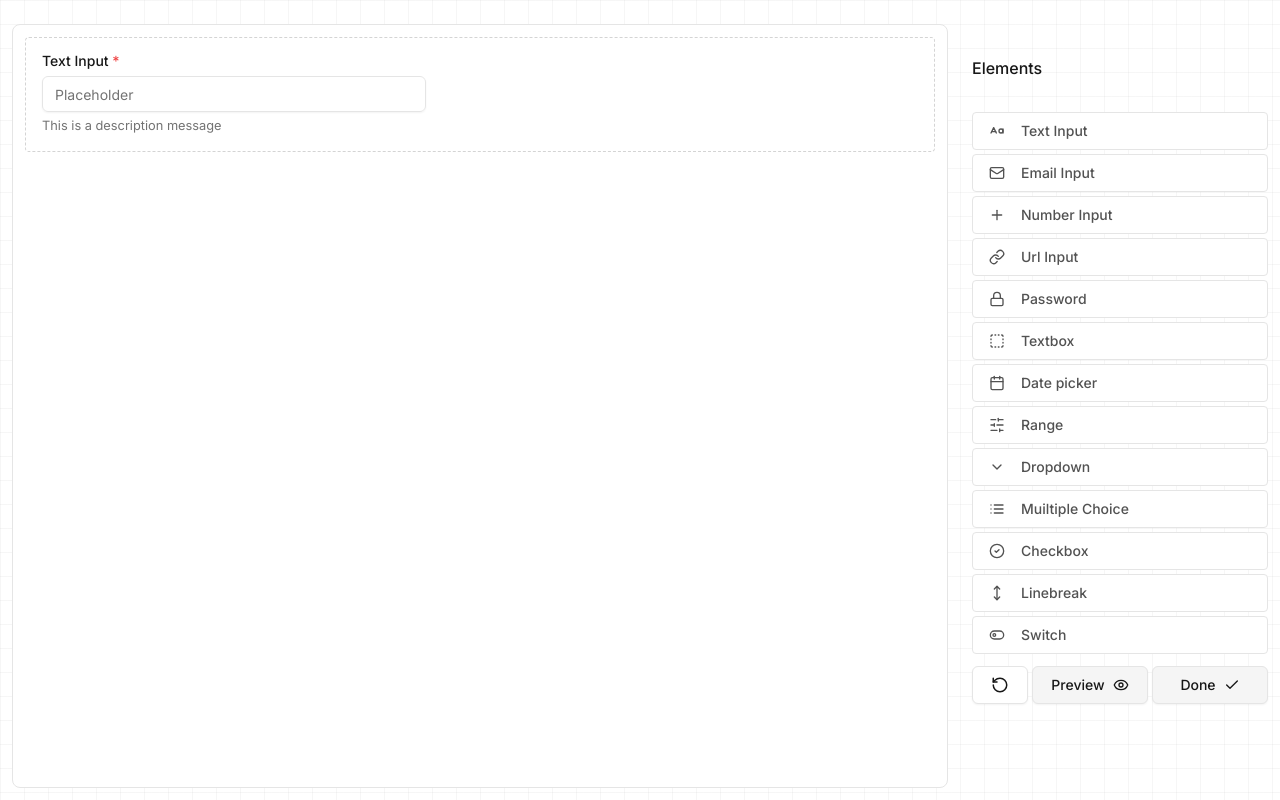
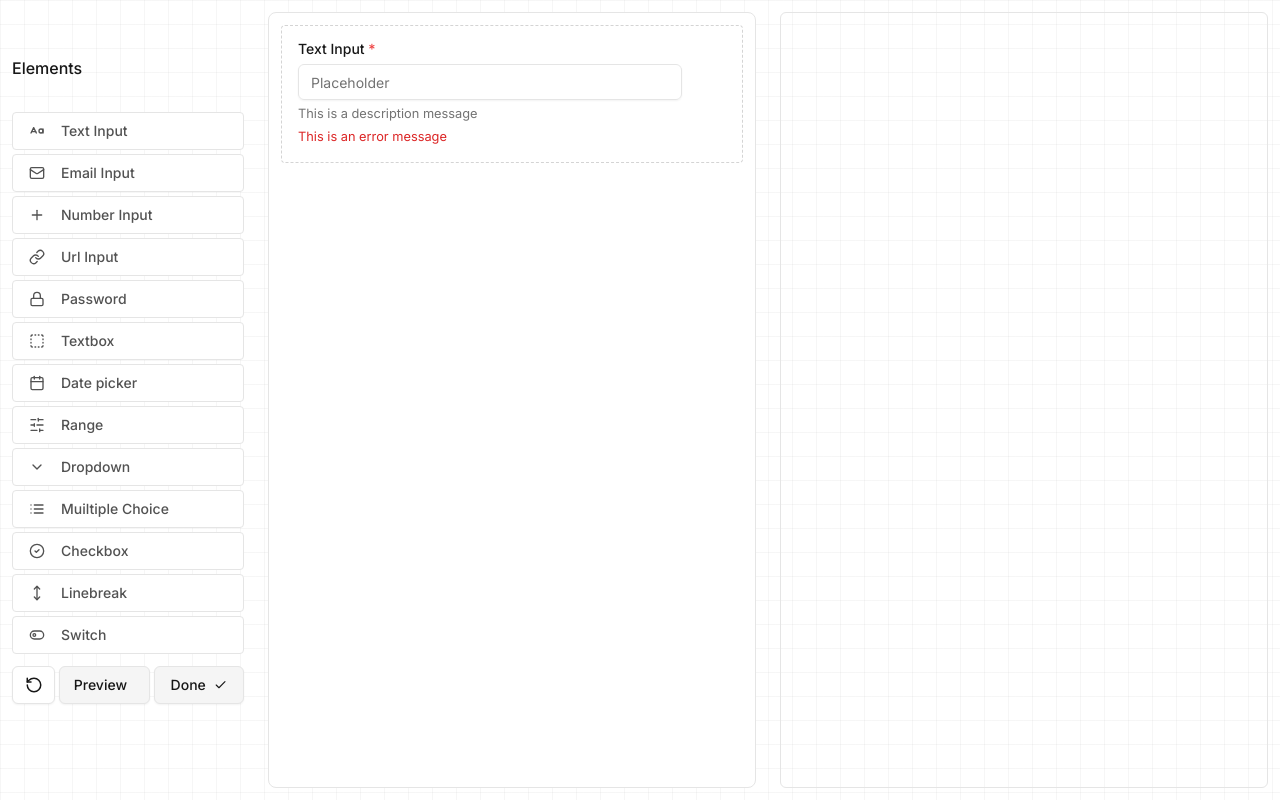
Before and after one commit to Jeff-Maina/form-builder, a Next.js app: page / in a window 1280 px wide. Both pictures are taken after a click on the button "Text Input". Built offline with nearby package versions, Linux system fonts and the light colour scheme.

Commit message:
feat: implement some property tweaking for the text input

```diff
--- a/src/app/_components/editbox.tsx
+++ b/src/app/_components/editbox.tsx
@@ -5,6 +5,7 @@ import { TProperty } from "../types";
 import { ElementsObj } from "../data/Elements";
 import { DragDropContext, Draggable, Droppable } from "@hello-pangea/dnd";
 import { cn } from "@/lib/utils";
+import { ScrollArea } from "@/components/ui/scroll-area";
 
 type TEditboxProps = {
   properties: TProperty[];
@@ -53,6 +54,7 @@ const Editbox = ({
             )}
           >
             {/* container */}
+            <ScrollArea className="h-full max-h-full flex flex-col">
               <div className="w-full h-full  rounded-lg p-3 flex flex-col gap-3">
                 {properties.map((item, index) => {
                   const Component = ElementsObj[item.type];
@@ -64,7 +66,11 @@ const Editbox = ({
                     password_input: "password",
                   };
                   return (
-                  <Draggable key={item.id} draggableId={item.id} index={index}>
+                    <Draggable
+                      key={item.id}
+                      draggableId={item.id}
+                      index={index}
+                    >
                       {(provided, snapshot) => (
                         <div
                           ref={provided.innerRef}
@@ -94,6 +100,7 @@ const Editbox = ({
                 })}
                 {provided.placeholder}
               </div>
+            </ScrollArea>
           </div>
         )}
       </Droppable>
--- a/src/app/_components/elements/input_comp/input_comp.tsx
+++ b/src/app/_components/elements/input_comp/input_comp.tsx
@@ -12,23 +12,14 @@ import DesignTab from "./design-tab";
 import { TCompProps } from "../types";
 import EditComp from "../../edit_comp/edit_comp";
 import { TProperty } from "@/app/types";
+import { TFieldFunctions } from "./type";
 
 type TSheetProps = {
   isSheetOpen: boolean;
   setSheetOpen: (value: boolean) => void;
   item: TCompProps["item"];
   inputType: string;
-  FieldFunctions: {
-    setHideLabel: () => void;
-    setHidePlaceholder: () => void;
-    setHideDescription: () => void;
-    setLabel: (value: string) => void;
-    setDefaultValue: (value: string | number | undefined) => void;
-    setDescription: (value: string) => void;
-    setPlaceholder: (value: string) => void;
-    setIsRequired: () => void;
-    setIsDisabled: () => void;
-  };
+  FieldFunctions: TFieldFunctions;
   FieldProperties: TProperty;
 };
 
@@ -40,30 +31,33 @@ const InputCompSheet = ({
   FieldFunctions,
   FieldProperties,
 }: TSheetProps) => {
+  console.log(FieldProperties);
+
   return (
     <Sheet.Sheet open={isSheetOpen} onOpenChange={setSheetOpen}>
-      <Sheet.SheetContent className="border-none p-6 shadow-none !max-w-lg">
+      <Sheet.SheetContent className="border-none p-2 shadow-none !max-w-xl">
         <Sheet.SheetTitle></Sheet.SheetTitle>
-        <ScrollArea className="w-full max-h-full h-full rounded-lg overflow-hidden">
-          <div className="w-full h-full bg-white p-4 rounded-lg overflow-hidden">
+        <ScrollArea className="w-full max-h-full h-full rounded overflow-hidden">
+          <div className="w-full h-full bg-white p-4 rounded overflow-hidden">
             {/* ACTUAL TABS */}
 
             <Tabs.Tabs defaultValue="model" className="w-full">
-              <Tabs.TabsList className="w-full bg-white gap-3">
+              <Tabs.TabsList className="w-full b gap-3">
                 <Tabs.TabsTrigger
-                  className="w-2/4 !py-2 data-[state=active]:bg-neutral-200 hover:bg-neutral-100 transition-all shadow-none !text-neutral-800"
+                  className="w-2/4  data-[state=active]:bg-white hover:bg-neutral-100 transition-all !text-neutral-800"
                   value="model"
                 >
                   Model
                 </Tabs.TabsTrigger>
                 <Tabs.TabsTrigger
-                  className="w-2/4 !py-2 data-[state=active]:bg-neutral-200 hover:bg-neutral-100 transition-all shadow-none !text-neutral-800"
+                  className="w-2/4  data-[state=active]:bg-white hover:bg-neutral-100 transition-all !text-neutral-800"
                   value="design"
                 >
                   Design
                 </Tabs.TabsTrigger>
               </Tabs.TabsList>
 
+              {/* preview */}
               <div className="w-full p-4 border-neutral-400 h-[140px]  border rounded-md my-4">
                 <div className="h-full flex flex-col w-full max-w-sm justify-center gap-2 relative">
                   {!FieldProperties.isLabelHidden ? (
@@ -171,13 +165,16 @@ const InputComp = ({
         setSheetOpen={setSheetOpen}
       >
         <div className="grid w-full max-w-sm items-center gap-2 relative">
-          <Label htmlFor="input">
-            {label}{" "}
-            {isRequired ? <span className="text-red-500">*</span> : null}
-          </Label>
+          {!isLabelHidden && (
+            <Label htmlFor="input">
+              {label}{" "}
+              {isRequired ? <span className="text-red-500">*</span> : null}
+            </Label>
+          )}
           <div className="grid gap-1">
-            <Input type={inputType} id="input" placeholder={placeholder} />
-            <small className="text-muted-foreground">{description}</small>
+            <Input type={inputType} id="input" placeholder={placeholder} disabled={isDisabled} />
+            {!isDescriptionHidden && <small className="text-muted-foreground">{description}</small>}
+            <small className="text-red-600">This is an error message</small>
           </div>
         </div>
       </EditComp>
--- a/src/app/_components/elements/input_comp/model-tab.tsx
+++ b/src/app/_components/elements/input_comp/model-tab.tsx
@@ -13,25 +13,37 @@ import { CaretSortIcon } from "@radix-ui/react-icons";
 // Collapsible elements
 import * as Collapsible from "@/components/ui/collapsible";
 import { TProperty } from "@/app/types";
+import { TFieldFunctions } from "./type";
 
 type TModelProps = {
   inputType: string;
-  FieldFunctions: {
-    setHideLabel: () => void;
-    setHidePlaceholder: () => void;
-    setHideDescription: () => void;
-    setLabel: (value: string) => void;
-    setDefaultValue: (value: string | number | undefined) => void;
-    setDescription: (value: string) => void;
-    setPlaceholder: (value: string) => void;
-    setIsRequired: () => void;
-    setIsDisabled: () => void;
-  };
+  FieldFunctions: TFieldFunctions;
   FieldProperties: TProperty;
 };
 
 const ModelTab = ({ FieldFunctions, FieldProperties }: TModelProps) => {
-  console.log(FieldProperties.required);
+  const {
+    setHideLabel,
+    setHidePlaceholder,
+    setHideDescription,
+    setLabel,
+    setDefaultValue,
+    setDescription,
+    setPlaceholder,
+    setIsRequired,
+    setIsDisabled,
+  } = FieldFunctions;
+  const {
+    isLabelHidden,
+    isPlaceholderHidden,
+    isDescriptionHidden,
+    label,
+    description,
+    defaultValue,
+    placeholder,
+    required,
+    disabled,
+  } = FieldProperties;
   return (
     <div className="flex flex-col">
       <div className="flex flex-col gap-4">
@@ -47,9 +59,9 @@ const ModelTab = ({ FieldFunctions, FieldProperties }: TModelProps) => {
             <div>
               <div className="flex items-center space-x-2">
                 <Switch
-                  checked={FieldProperties.isLabelHidden}
+                  checked={isLabelHidden}
                   onCheckedChange={() => {
-                    FieldFunctions.setHideLabel();
+                    setHideLabel();
                   }}
                   id="required"
                 />
@@ -67,9 +79,9 @@ const ModelTab = ({ FieldFunctions, FieldProperties }: TModelProps) => {
             <div>
               <div className="flex items-center space-x-2">
                 <Switch
-                  checked={FieldProperties.isDescriptionHidden}
+                  checked={isDescriptionHidden}
                   onCheckedChange={() => {
-                    FieldFunctions.setHideDescription();
+                    setHideDescription();
                   }}
                   id="required"
                 />
@@ -86,9 +98,9 @@ const ModelTab = ({ FieldFunctions, FieldProperties }: TModelProps) => {
             <div>
               <div className="flex items-center space-x-2">
                 <Switch
-                  checked={FieldProperties.disabled}
+                  checked={disabled}
                   onCheckedChange={() => {
-                    FieldFunctions.setIsDisabled();
+                    setIsDisabled();
                   }}
                   id="required"
                 />
@@ -99,25 +111,58 @@ const ModelTab = ({ FieldFunctions, FieldProperties }: TModelProps) => {
 
         <hr className="my-4" />
 
-        <div className="flex flex-col gap-2">
-          <div className="grid w-full items-center gap-2 relative">
-            <Label className="text-neutral-600" htmlFor="field_label">
-              Field label
-            </Label>
-            <Input type="text" id="field_label" placeholder="Field Label" />
-          </div>
+        <div className="flex flex-col gap-4">
+          {!FieldProperties.isLabelHidden && (
+            <div className="grid w-full items-center gap-2 relative">
+              <Label className="text-neutral-600" htmlFor="field_label">
+                Field label
+              </Label>
+              <Input
+                type="text"
+                id="field_label"
+                placeholder="Field Label"
+                value={label}
+                onChange={(e) => setLabel(e.target.value)}
+              />
+            </div>
+          )}
           <div className="grid w-full items-center gap-2 relative">
             <Label className="text-neutral-600" htmlFor="placeholder">
               Placeholder
             </Label>
-            <Input type="text" id="placeholder" placeholder="Placeholder" />
+            <Input
+              type="text"
+              id="placeholder"
+              placeholder="Placeholder"
+              value={placeholder}
+              onChange={(e) => setPlaceholder(e.target.value)}
+            />
           </div>
           <div className="grid w-full items-center gap-2 relative">
             <Label className="text-neutral-600" htmlFor="field_label">
               Default value
             </Label>
-            <Input type="text" id="field_label" placeholder="Default value" />
+            <Input
+              type="text"
+              id="field_label"
+              placeholder="Default value"
+              value={defaultValue}
+              onChange={(e) => setDefaultValue(e.target.value)}
+            />
           </div>
+          {!isDescriptionHidden && (
+            <div className="grid w-full items-center gap-2 relative">
+              <Label className="text-neutral-600" htmlFor="field_label">
+                Description
+              </Label>
+              <Textarea
+                id="field_label"
+                placeholder="Description"
+                value={description}
+                onChange={(e) => setDescription(e.target.value)}
+              />
+            </div>
+          )}
         </div>
       </div>
       <div>
--- /dev/null
+++ b/src/app/_components/elements/input_comp/type.ts
@@ -0,0 +1,13 @@
+type TFieldFunctions = {
+    setHideLabel: () => void;
+    setHidePlaceholder: () => void;
+    setHideDescription: () => void;
+    setLabel: (value: string) => void;
+    setDefaultValue: (value: string | number | undefined) => void;
+    setDescription: (value: string) => void;
+    setPlaceholder: (value: string) => void;
+    setIsRequired: () => void;
+    setIsDisabled: () => void;
+}
+
+export type { TFieldFunctions }
--- a/src/app/page.tsx
+++ b/src/app/page.tsx
@@ -5,6 +5,7 @@ import Editbox from "./_components/editbox";
 import Sidebar from "./_components/sidebar";
 import { DragDropContext } from "@hello-pangea/dnd";
 import { TFormData, TProperty } from "./types";
+import { ScrollArea } from "@/components/ui/scroll-area";
 
 export default function Home() {
   const onDragEnd = useCallback(() => {
@@ -46,6 +47,7 @@ export default function Home() {
       ...prevFormData,
       properties: [...prevFormData.properties, obj],
     }));
+
   };
 
   const deleteProperty = (id: string) => {
@@ -61,8 +63,12 @@ export default function Home() {
 
   return (
     <DragDropContext onDragEnd={onDragEnd}>
-      <div className=" max-w-7xl m-auto w-full lg:h-screen grid grid-cols-4 bg-grid">
-        <div className="h-full pt-6 col-span-3 p-3">
+      <div className=" max-w-[110rem] m-auto w-full lg:h-screen grid grid-cols-5 bg-grid">
+        <div className=" col-span-1 p-3">
+          <Sidebar addProperty={addProperty} />
+        </div>
+
+        <div className="h-screen col-span-2 p-3">
           <Editbox
             deleteField={deleteProperty}
             setRequired={setRequired}
@@ -70,8 +76,9 @@ export default function Home() {
             setProperties={setProperties}
           />
         </div>
-        <div className="h-full col-span-1 p-3">
-          <Sidebar addProperty={addProperty} />
+
+        <div className="h-screen col-span-2 p-3">
+          <div className="w-full h-full border rounded-md"></div>
         </div>
       </div>{" "}
     </DragDropContext>
--- a/src/components/ui/sheet.tsx
+++ b/src/components/ui/sheet.tsx
@@ -58,7 +58,7 @@ const SheetContent = React.forwardRef<
   SheetContentProps
 >(({ side = "right", className, children, ...props }, ref) => (
   <SheetPortal>
-    <SheetOverlay />
+    <SheetOverlay className="bg-black/30" />
     <SheetPrimitive.Content
       ref={ref}
       className={cn(sheetVariants({ side }), className)}
```
Lines whose indentation alone changed are shown as unchanged.
